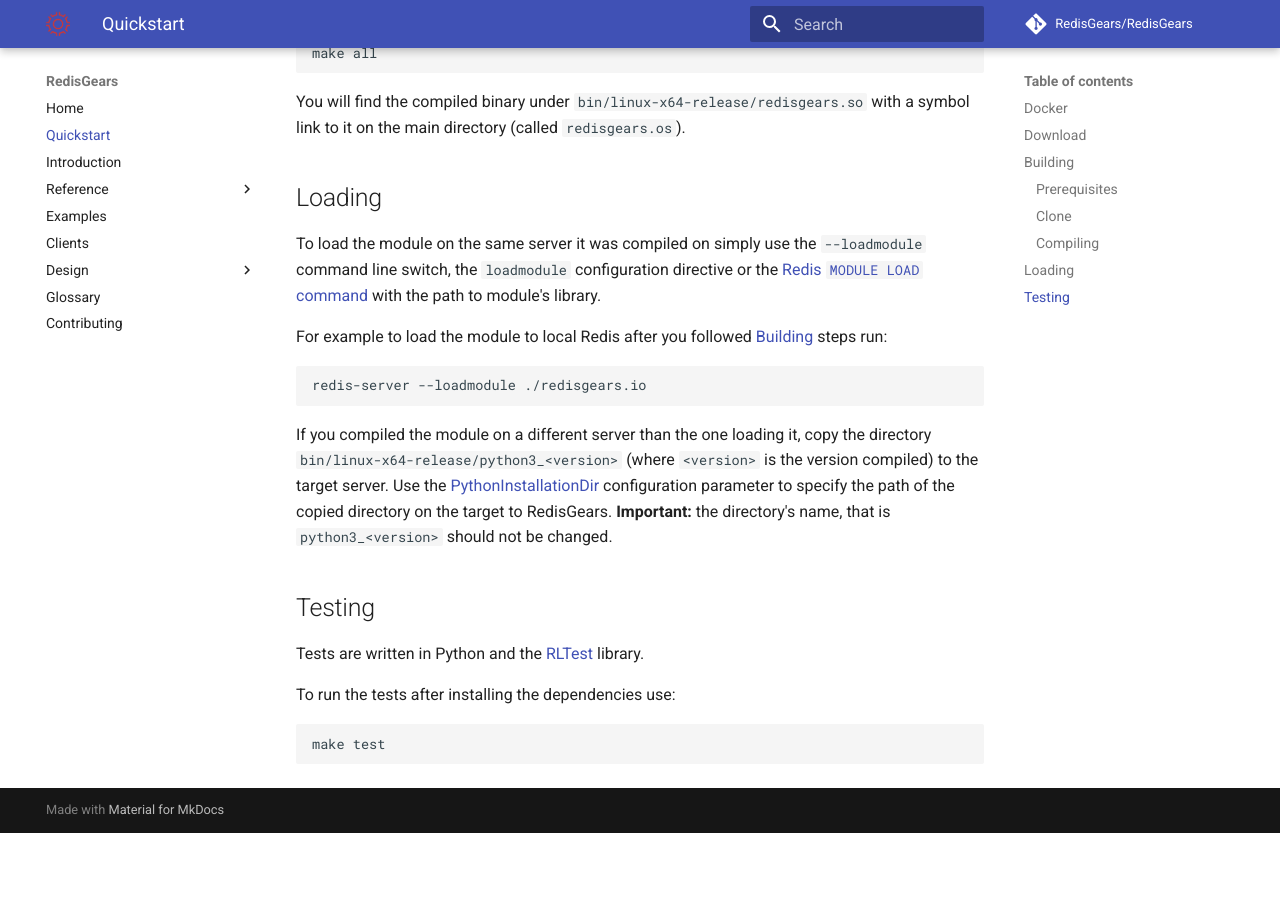
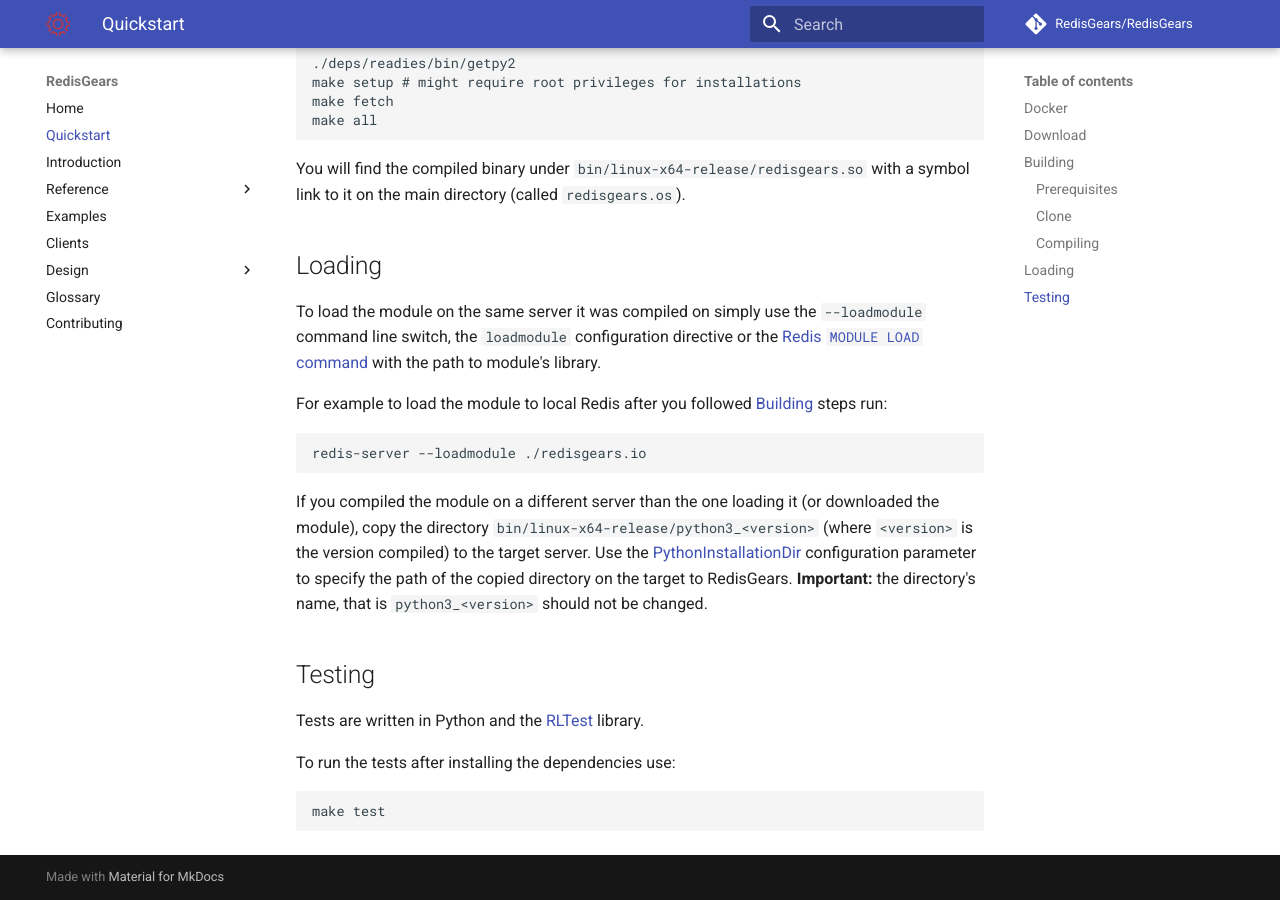
Before and after one commit to RedisGears/RedisGears, an MkDocs documentation site: the page built from docs/quickstart.md, in a window 1280 px wide and 900 px high, scrolled down 1922 px. Built offline with MkDocs 1.6.1 and Material for MkDocs 9.7.7, drawn with Linux system fonts in a browser that asks for light colours; comment, search, counter and statistics services are not loaded; before the commit the page ends 2755 px from its top, so only the background shows below that; some of the changed text lies outside the part shown.

Commit message:
Update quickstart.md

````diff
--- a/docs/quickstart.md
+++ b/docs/quickstart.md
@@ -22,6 +22,8 @@
 ## Download
 
 A pre-compiled version can be downloaded from [RedisLabs download center](https://redislabs.com/download-center/modules/).
+
+**Notice** in order to support running Python based recipies you should also download the relevant`Redisgears Dependencies`.
 
 ## Building
 
@@ -92,7 +94,7 @@
 redis-server --loadmodule ./redisgears.io
 ```
 
-If you compiled the module on a different server than the one loading it, copy the directory `bin/linux-x64-release/python3_<version>` (where `<version>` is the version compiled) to the target server. Use the [PythonInstallationDir](configuration.md#pythoninstallationdir) configuration parameter to specify the path of the copied directory on the target to RedisGears. **Important:** the directory's name, that is `python3_<version>` should not be changed.
+If you compiled the module on a different server than the one loading it (or downloaded the module), copy the directory `bin/linux-x64-release/python3_<version>` (where `<version>` is the version compiled) to the target server. Use the [PythonInstallationDir](configuration.md#pythoninstallationdir) configuration parameter to specify the path of the copied directory on the target to RedisGears. **Important:** the directory's name, that is `python3_<version>` should not be changed.
 
 ## Testing
 Tests are written in Python and the [RLTest](https://github.com/RedisLabsModules/RLTest) library.
````
